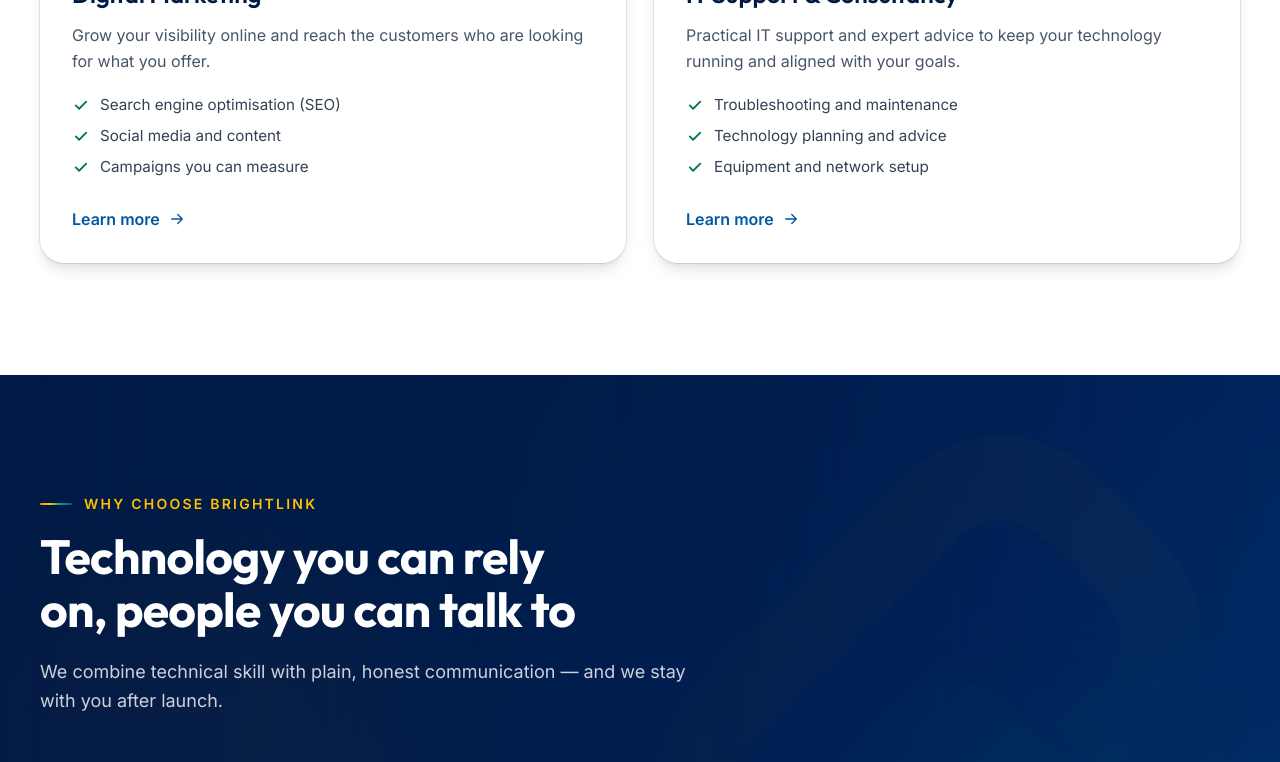
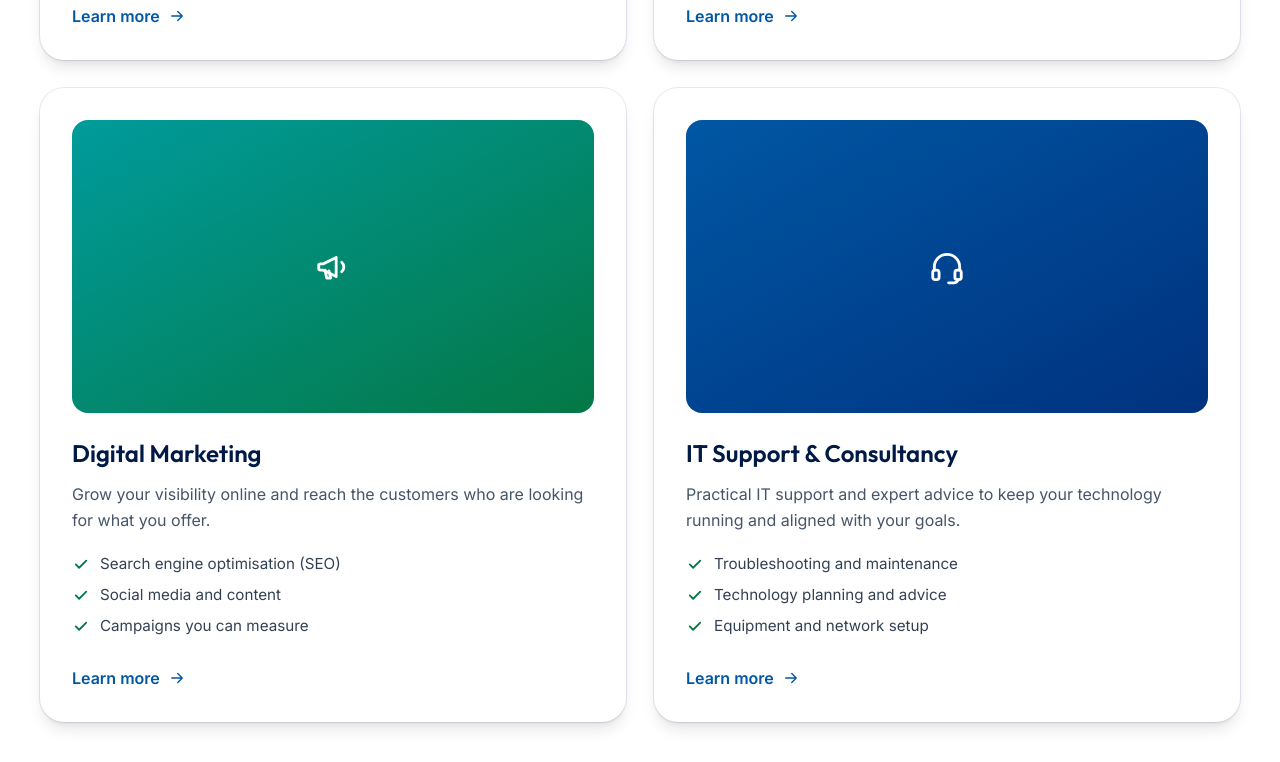
Before and after one commit to Bonheur45-prog/BrightLink-Tech-Ltd, a Next.js app: page /our-services in a window 1280 px wide. Shown: the part 1560-2322 px from the top of the page. Built offline with nearby package versions, Linux system fonts and the light colour scheme; no server answers; the database is empty; a web font is replaced by a local one.

Commit message:
Render CMS service cover images on public pages

```diff
--- a/src/app/(frontend)/our-services/[slug]/page.tsx
+++ b/src/app/(frontend)/our-services/[slug]/page.tsx
@@ -24,7 +24,7 @@
     settings,
     title: service.seo.metaTitle || service.title,
     description: service.seo.metaDescription || service.shortDescription,
-    image: service.seo.ogImage ?? service.banner.image ?? service.overview.image,
+    image: service.seo.ogImage ?? service.banner.image ?? service.overview.image ?? service.image,
     path: service.url,
   })
 }
@@ -44,7 +44,7 @@
       name: service.title,
       description: service.seo.metaDescription || service.shortDescription,
       path: service.url,
-      image: (service.banner.image ?? service.overview.image)?.url,
+      image: (service.banner.image ?? service.overview.image ?? service.image)?.url,
     }),
     breadcrumbJsonLd([
       { name: 'Home', path: '/' },
@@ -61,7 +61,7 @@
         eyebrow={service.title}
         title={service.banner.heading}
         intro={service.banner.intro}
-        image={service.banner.image}
+        image={service.banner.image ?? service.image}
         crumbs={[
           { label: 'Home', href: '/' },
           { label: 'Our Services', href: '/our-services' },
--- a/src/components/about/ServicesOffer.tsx
+++ b/src/components/about/ServicesOffer.tsx
@@ -1,3 +1,4 @@
+import Image from 'next/image'
 import { Reveal } from '@/components/ui/Reveal'
 import { SectionHeading } from '@/components/ui/SectionHeading'
 import { ArrowRightIcon, IconByKey } from '@/components/ui/Icons'
@@ -20,8 +21,8 @@
                 href={s.url}
                 className="group flex h-full items-start gap-5 rounded-2xl bg-white p-6 shadow-lg shadow-brand-navy/5 ring-1 ring-brand-navy/5 transition duration-300 hover:-translate-y-1 hover:shadow-2xl hover:shadow-brand-navy/10"
               >
-                <span className={`grid size-14 shrink-0 place-items-center rounded-2xl shadow-lg ${TILES[i % TILES.length]}`}>
-                  <IconByKey name={s.icon} width={26} height={26} />
+                <span className="relative grid size-14 shrink-0 place-items-center overflow-hidden rounded-2xl bg-slate-100 shadow-lg">
+                  {s.image ? <Image src={s.image.url} alt={s.image.alt || `${s.title} service cover`} fill sizes="56px" className="object-cover" /> : <span className={`grid size-full place-items-center ${TILES[i % TILES.length]}`}><IconByKey name={s.icon} width={26} height={26} /></span>}
                 </span>
                 <span className="flex-1">
                   <span className="block font-display text-xl font-semibold text-brand-navy-deep">{s.title}</span>
--- a/src/components/services/OtherServices.tsx
+++ b/src/components/services/OtherServices.tsx
@@ -1,3 +1,4 @@
+import Image from 'next/image'
 import { Reveal } from '@/components/ui/Reveal'
 import { SectionHeading } from '@/components/ui/SectionHeading'
 import { ArrowRightIcon, IconByKey } from '@/components/ui/Icons'
@@ -17,8 +18,8 @@
                 href={s.url}
                 className="group flex h-full items-center gap-4 rounded-2xl border border-slate-200 bg-white p-5 transition duration-300 hover:-translate-y-1 hover:border-brand-blue/30 hover:shadow-xl hover:shadow-brand-navy/10"
               >
-                <span className="grid size-12 shrink-0 place-items-center rounded-xl bg-brand-warm text-brand-navy-deep">
-                  <IconByKey name={s.icon} width={24} height={24} />
+                <span className="relative grid size-12 shrink-0 place-items-center overflow-hidden rounded-xl bg-brand-warm text-brand-navy-deep">
+                  {s.image ? <Image src={s.image.url} alt={s.image.alt || `${s.title} service cover`} fill sizes="48px" className="object-cover" /> : <IconByKey name={s.icon} width={24} height={24} />}
                 </span>
                 <span className="flex-1 font-display text-lg font-semibold text-brand-navy-deep">{s.title}</span>
                 <ArrowRightIcon width={18} height={18} className="text-brand-blue transition group-hover:translate-x-1.5" />
--- a/src/components/services/ServiceCards.tsx
+++ b/src/components/services/ServiceCards.tsx
@@ -1,3 +1,4 @@
+import Image from 'next/image'
 import { Reveal } from '@/components/ui/Reveal'
 import { SectionHeading } from '@/components/ui/SectionHeading'
 import { ArrowRightIcon, CheckIcon, IconByKey } from '@/components/ui/Icons'
@@ -22,9 +23,15 @@
             <Reveal as="li" key={s.id} delay={(i % 2) * 110}>
               <article className="group relative flex h-full flex-col rounded-3xl bg-white p-8 shadow-lg shadow-brand-navy/8 ring-1 ring-brand-navy/10 transition duration-300 hover:-translate-y-1.5 hover:shadow-2xl hover:shadow-brand-navy/15">
                 <span aria-hidden className="absolute inset-x-8 top-0 h-1 rounded-b-full bg-brand-link opacity-0 transition group-hover:opacity-100" />
-                <span className={`grid size-16 place-items-center rounded-2xl shadow-lg ${TILES[i % TILES.length]}`}>
-                  <IconByKey name={s.icon} width={30} height={30} />
-                </span>
+                <div className="relative aspect-[16/9] overflow-hidden rounded-2xl bg-slate-100">
+                  {s.image ? (
+                    <Image src={s.image.url} alt={s.image.alt || `${s.title} service cover`} fill sizes="(min-width: 768px) 45vw, 100vw" className="object-cover transition duration-500 group-hover:scale-105" />
+                  ) : (
+                    <span className={`absolute inset-0 grid place-items-center ${TILES[i % TILES.length]}`}>
+                      <IconByKey name={s.icon} width={38} height={38} />
+                    </span>
+                  )}
+                </div>
                 <h3 className="mt-6 font-display text-2xl font-semibold">{s.title}</h3>
                 <p className="mt-3 leading-relaxed text-slate-600">{s.shortDescription}</p>
                 {s.features.length > 0 && (
--- a/src/components/services/ServiceOverview.tsx
+++ b/src/components/services/ServiceOverview.tsx
@@ -8,7 +8,7 @@
 
 /** Introduction of the service: text and ticked highlights on the left, a picture space on the right. */
 export function ServiceOverview({ service }: { service: ServiceDetail }) {
-  const { overview, image } = { overview: service.overview, image: service.overview.image }
+  const { overview, image } = { overview: service.overview, image: service.overview.image ?? service.image }
   if (!overview.heading && overview.paragraphs.length === 0) return null
   return (
     <section id="overview" aria-labelledby="overview-heading" className="relative overflow-hidden bg-white py-20 lg:py-28">
--- a/src/lib/content/defaults.ts
+++ b/src/lib/content/defaults.ts
@@ -96,6 +96,7 @@
   shortDescription: x.shortDescription,
   features: x.features,
   showOnHome: true,
+  image: null,
 }))
 
 export const DEFAULT_HEADER: HeaderData = {
--- a/src/lib/content/index.ts
+++ b/src/lib/content/index.ts
@@ -94,7 +94,7 @@
   const rows = await prisma.service.findMany({
     where: { status: 'PUBLISHED', deletedAt: null },
     orderBy: [{ sortOrder: 'asc' }, { createdAt: 'asc' }],
-    include: { translations: true },
+    include: { translations: true, coverMedia: { include: { translations: true } } },
   })
   return rows.flatMap((row) => {
     const translation = localeTranslation(row.translations, locale)
@@ -108,6 +108,7 @@
       features: features.map((feature) => ({ text: String(feature) })),
       icon: row.icon,
       showOnHome: row.showOnHome,
+      image: publicMedia(row.coverMedia, locale),
     })
     return item ? [item] : []
   })
@@ -269,7 +270,7 @@
   try {
     const row = await cachedPublic('public-service-detail', async (serviceSlug: string, locale: Locale) => prisma.service.findFirst({
       where: { slug: serviceSlug, status: 'PUBLISHED', deletedAt: null },
-      include: { translations: true },
+      include: { translations: true, coverMedia: { include: { translations: true } } },
     }))(slug, locale)
     const translation = row ? localeTranslation(row.translations, locale) : undefined
     if (row && translation) {
@@ -281,6 +282,7 @@
         features: Array.isArray(translation.features) ? translation.features.map((feature) => ({ text: String(feature) })) : [],
         icon: row.icon,
         showOnHome: row.showOnHome,
+        image: publicMedia(row.coverMedia, locale),
       })
       if (item) {
         detail = await loadServiceDetailPage(`service-${row.id}` as `service-${string}`, item, locale)
--- a/src/lib/content/normalize.ts
+++ b/src/lib/content/normalize.ts
@@ -349,6 +349,7 @@
     shortDescription: str(raw.shortDescription),
     features: Array.isArray(raw.features) ? raw.features.map((f: Raw) => str(f?.text)).filter(Boolean) : [],
     showOnHome: bool(raw.showOnHome, true),
+    image: toMedia(raw.image, 'card'),
   }
 }
 
--- a/src/lib/content/types.ts
+++ b/src/lib/content/types.ts
@@ -176,6 +176,7 @@
   shortDescription: string
   features: string[]
   showOnHome: boolean
+  image: MediaRef | null
 }
 
 export type ProjectItem = {
```
Also changed, not shown: src/components/home/WhatWeDo.tsx (+7 -1 lines), 1 other file (tests, documents, lock files or other folders).
